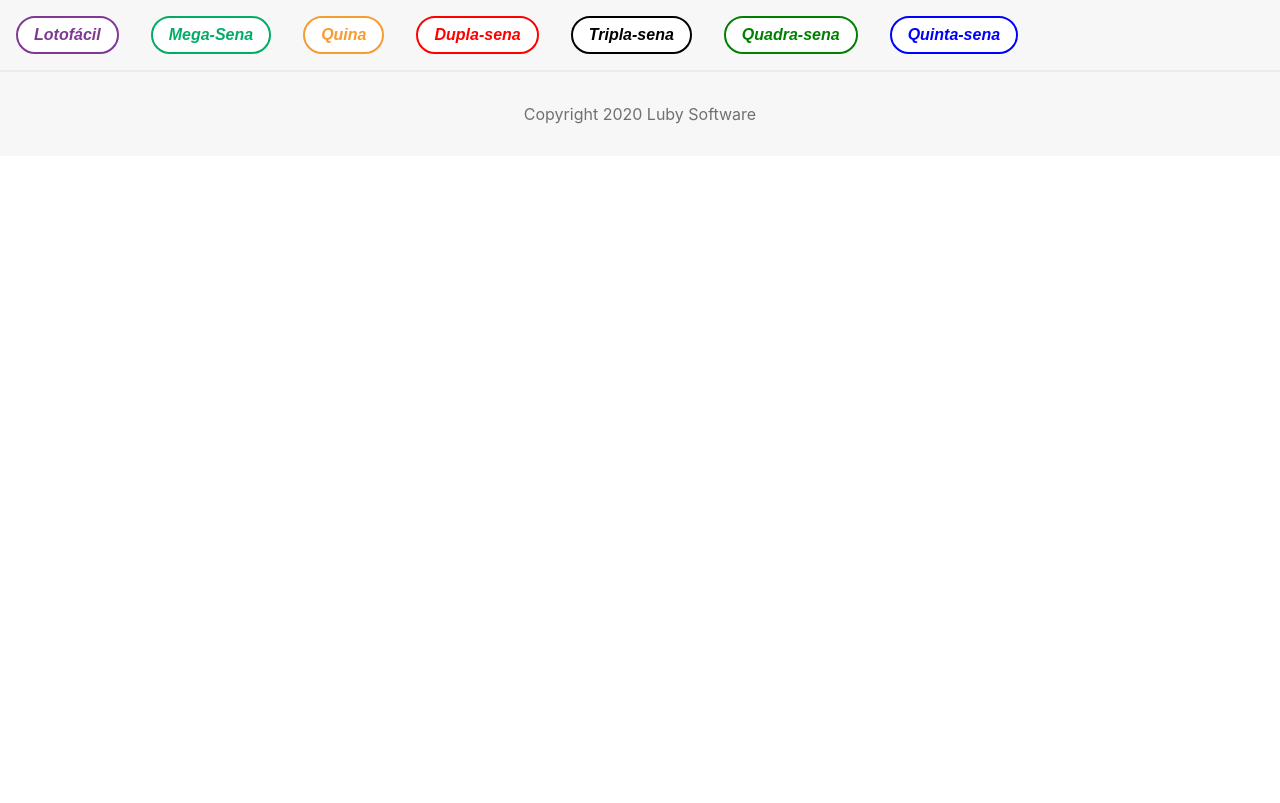
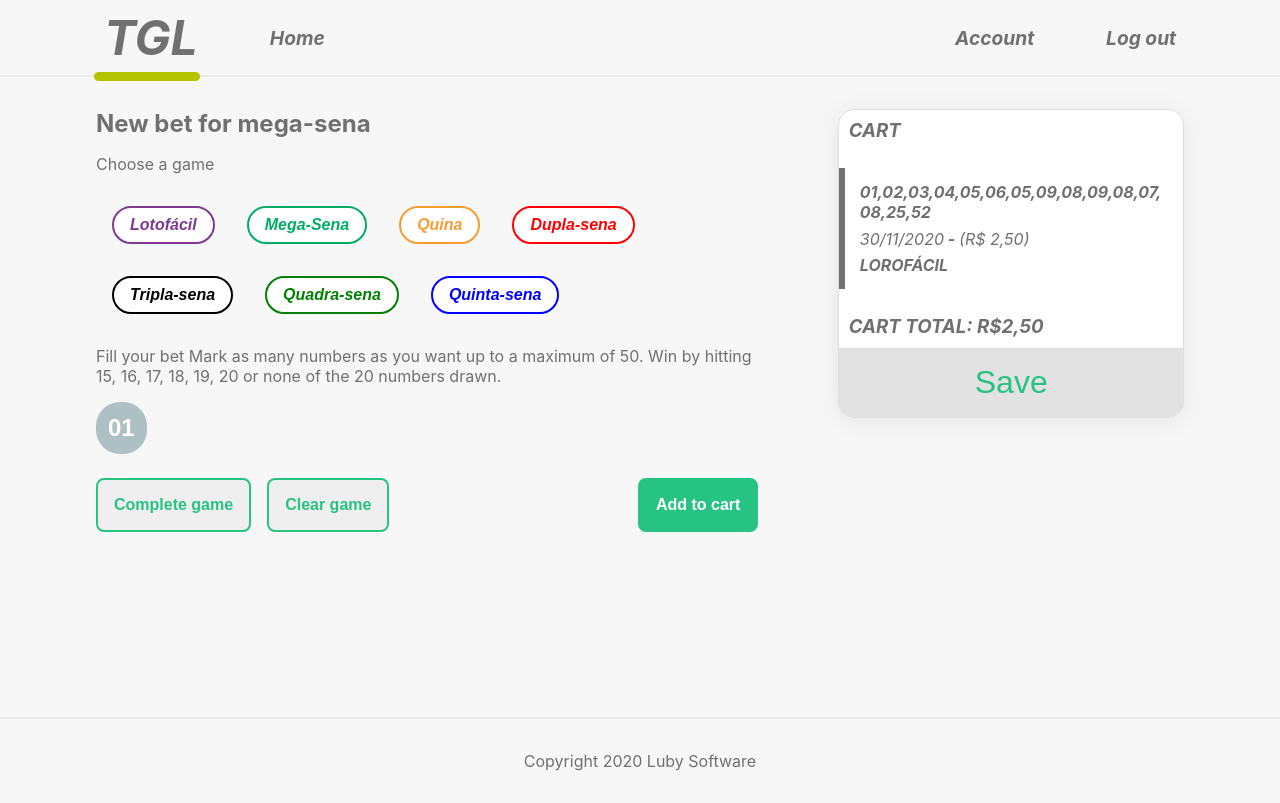
Before and after one commit to HerbertNordson/Loteria-ReactJS, a React (Create React App) app: page / in a window 1280 px wide. Built offline with nearby package versions, Linux system fonts and the light colour scheme.

Commit message:
feat: conclusão de layout estático

```diff
--- a/src/App.css
+++ b/src/App.css
@@ -3,7 +3,6 @@
 }
 
 .App {
-  font: normal "Helvetica Neue";
   color: #707070;
   background-color: #f7f7f7;
 }
--- /dev/null
+++ b/src/components/layout/buttonAct/buttonAct.tsx
@@ -0,0 +1,15 @@
+import { Act } from "./styled";
+
+const ButtonsAct = () => {
+  return (
+    <Act>
+      <div>
+        <button>Complete game</button>
+        <button>Clear game</button>
+      </div>
+      <button className="add">Add to cart</button>
+    </Act>
+  );
+};
+
+export default ButtonsAct;
--- /dev/null
+++ b/src/components/layout/buttonAct/styled.js
@@ -0,0 +1,28 @@
+import styled from "styled-components";
+
+export const Act = styled.div`
+  display: flex;
+  justify-content: space-between;
+
+  button {
+    font-size: 1rem;
+    font-weight: bold;
+    margin-right: 1em;
+    padding: 1em;
+    color: #27c383;
+    border: 2px solid #27c383;
+    border-radius: 0.5em;
+    cursor: pointer;
+  }
+
+  .add {
+    background: #27c383;
+    color: #fff;
+  }
+
+  @media (max-width: 780px) {
+    button {
+      margin-bottom: 0.5em;
+    }
+  }
+`;
--- a/src/components/layout/game/styled.js
+++ b/src/components/layout/game/styled.js
@@ -7,9 +7,10 @@ export const Game = styled.div`
   padding-left: 1em;
   margin: 1em 0;
   height: 15%;
+  overflow-wrap: break-word;
 
   p {
-    margin: 0.2em;
+    margin: 0.4em;
     font-weight: bold;
   }
 
--- a/src/components/page/gameBet/GameBet.tsx
+++ b/src/components/page/gameBet/GameBet.tsx
@@ -1,5 +1,10 @@
-import { useEffect, useState } from "react";
+import { Fragment, useEffect, useState } from "react";
 import ButtonFilter from "../../layout/button/buttonFitler";
+import ButtonsAct from "../../layout/buttonAct/buttonAct";
+import { Card } from "../../layout/card/styled";
+import CompleteGame from "../../layout/game/CompleteGame";
+import Header from "../../layout/header/Header";
+import { TypesCenter, TypesContent } from "./styled";
 
 interface GameBetProps {
   name?: string;
@@ -29,11 +34,39 @@ const GameBet = (props: GameBetProps) => {
   }, []);
 
   return (
-    <>
-      {data.map((types) => {
-        return <ButtonFilter name={types.type} color={types.color} />;
-      })}
-    </>
+    <Fragment>
+      <Header />
+      <TypesContent>
+        <TypesCenter>
+          <h2>New bet for mega-sena</h2>
+          <p>Choose a game</p>
+          {data.map((types) => {
+            return <ButtonFilter name={types.type} color={types.color} />;
+          })}
+          <p>
+            Fill your bet{" "}
+            <span>
+              Mark as many numbers as you want up to a maximum of 50. Win by
+              hitting 15, 16, 17, 18, 19, 20 or none of the 20 numbers drawn.
+            </span>
+          </p>
+
+          <button className="number">01</button>
+
+          <ButtonsAct />
+        </TypesCenter>
+        <div className="Cart">
+          <Card>
+            <h3>Cart</h3>
+            <CompleteGame />
+            <h3>
+              Cart <span>total: R$</span>2,50
+            </h3>
+            <button>Save</button>
+          </Card>
+        </div>
+      </TypesContent>
+    </Fragment>
   );
 };
 
--- /dev/null
+++ b/src/components/page/gameBet/styled.js
@@ -0,0 +1,70 @@
+import styled from "styled-components";
+
+export const TypesContent = styled.main`
+  display: flex;
+  justify-content: space-around;
+  width: 90%;
+  min-height: 80vh;
+  margin: auto;
+
+  .Cart {
+    width: 30%;
+    padding: 2em;
+  }
+
+  .Cart h3,
+  .Cart div > div {
+    text-transform: uppercase;
+    font-style: italic;
+    padding: 0.5em;
+  }
+
+  .Cart button {
+    background: #e2e2e2;
+    color: #27c383;
+    border: none;
+    border-top: 1px solid #f4f4f4;
+    font-size: 2rem;
+    text-align: center;
+    width: 100%;
+    padding: 0.5em;
+    overflow: hidden;
+    cursor: pointer;
+  }
+
+  @media (max-width: 780px) {
+    flex-direction: column;
+
+    .Cart {
+      width: auto;
+      padding: 2em 0;
+    }
+  }
+`;
+
+export const TypesCenter = styled.section`
+  width: 70%;
+  padding: 2em;
+
+  & > p {
+    margin: 1em 0;
+  }
+
+  & .number {
+    padding: 0.5em;
+    margin-right: 1em;
+    margin-bottom: 1em;
+    font-size: 1.5rem;
+    font-weight: bold;
+    color: #fff;
+    background: #adc0c4;
+    border: none;
+    border-radius: 1.5rem;
+    outline: none;
+  }
+
+  @media (max-width: 780px) {
+    width: auto;
+    padding: 2em 0;
+  }
+`;
```
